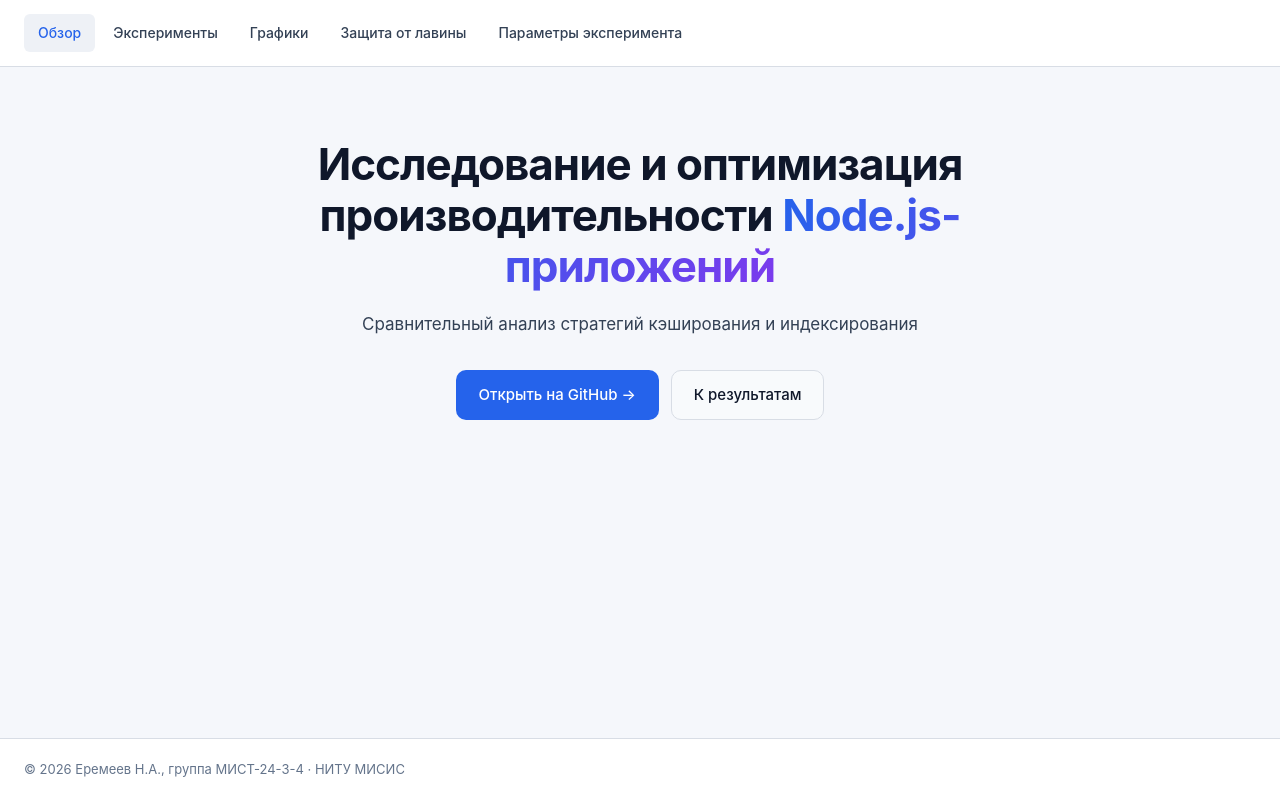
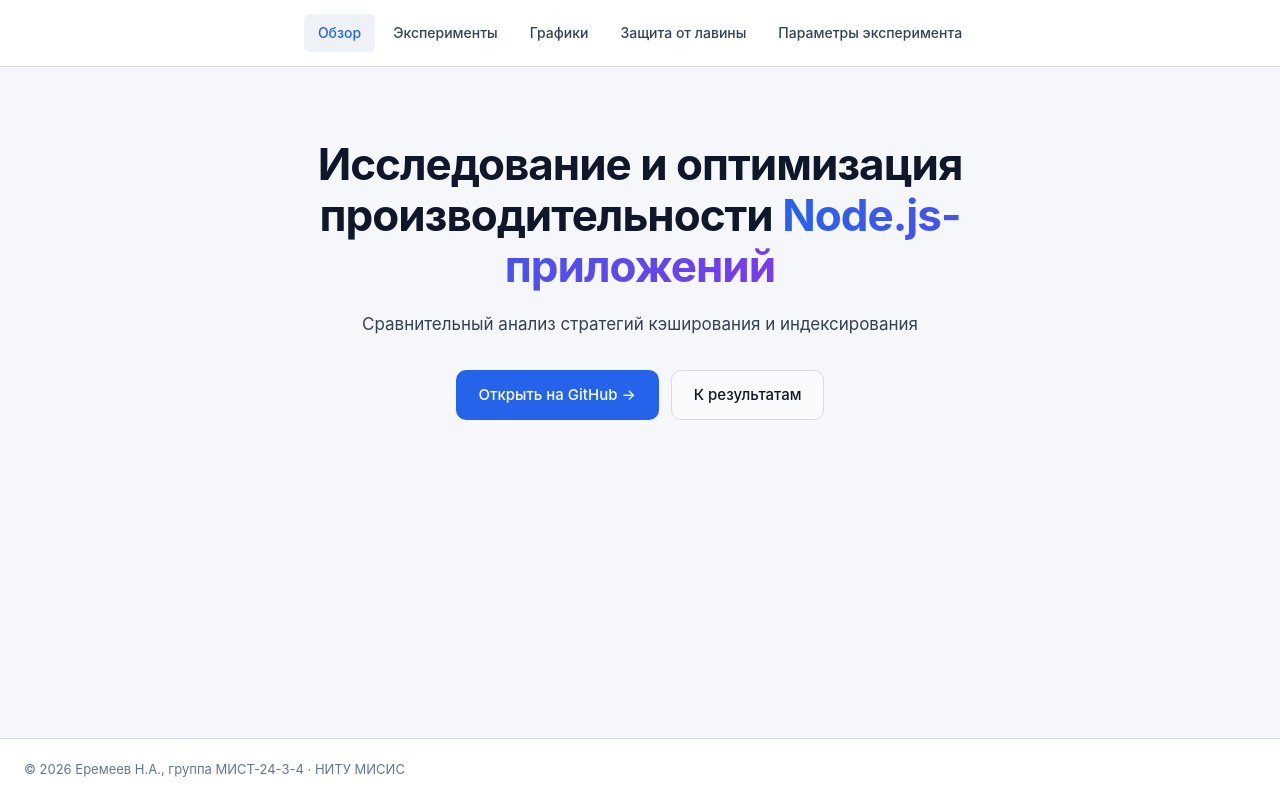
Before and after one commit to Inthetouch/nodejs-mongodb-project, a website: page frontend/index.html in a window 1280 px wide. Drawn offline with nearby package versions, Linux system fonts and the light colour scheme.

Commit message:
change style

```diff
--- a/frontend/assets/style.css
+++ b/frontend/assets/style.css
@@ -118,7 +118,7 @@ a:hover { color: var(--accent-primary-hover); }
 .header-inner {
   display: flex;
   align-items: center;
-  gap: 32px;
+  justify-content: center;
   padding-top: 14px;
   padding-bottom: 14px;
 }
@@ -161,7 +161,6 @@ a:hover { color: var(--accent-primary-hover); }
 .nav {
   display: flex;
   gap: 4px;
-  flex-grow: 1;
 }
 
 .nav-link {
```
